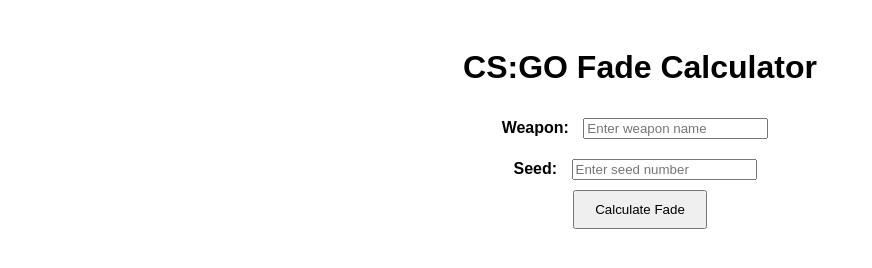
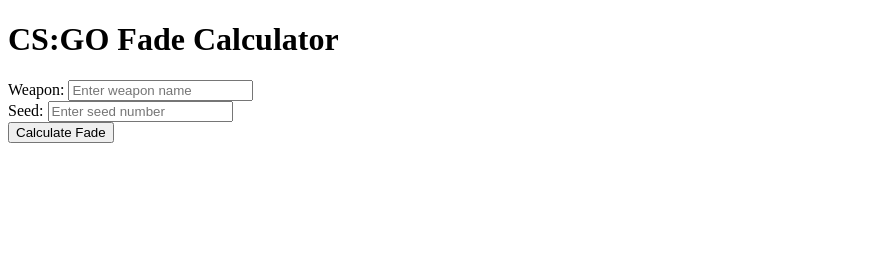
Before and after one commit to cs2specialist/fade-calculator, a plain HTML site: page index.html in a window 1280 px wide. Shown: the whole page, without its empty margins (0-872 px from the left). Drawn offline with Linux system fonts and the light colour scheme.

Commit message:
Update index.html

```diff
--- a/index.html
+++ b/index.html
@@ -4,7 +4,6 @@
     <meta charset="UTF-8">
     <meta name="viewport" content="width=device-width, initial-scale=1.0">
     <title>CS:GO Fade Calculator</title>
-    <link rel="stylesheet" href="style.css">
 </head>
 <body>
     <h1>CS:GO Fade Calculator</h1>
@@ -16,7 +15,7 @@
         <label for="seed">Seed: </label>
         <input type="number" id="seed" placeholder="Enter seed number">
     </div>
-    <button onclick="calculateFade()">Calculate Fade</button>
+    <button id="calculateButton">Calculate Fade</button>
     <p id="result"></p>
 
     <script src="app.js"></script>
```
